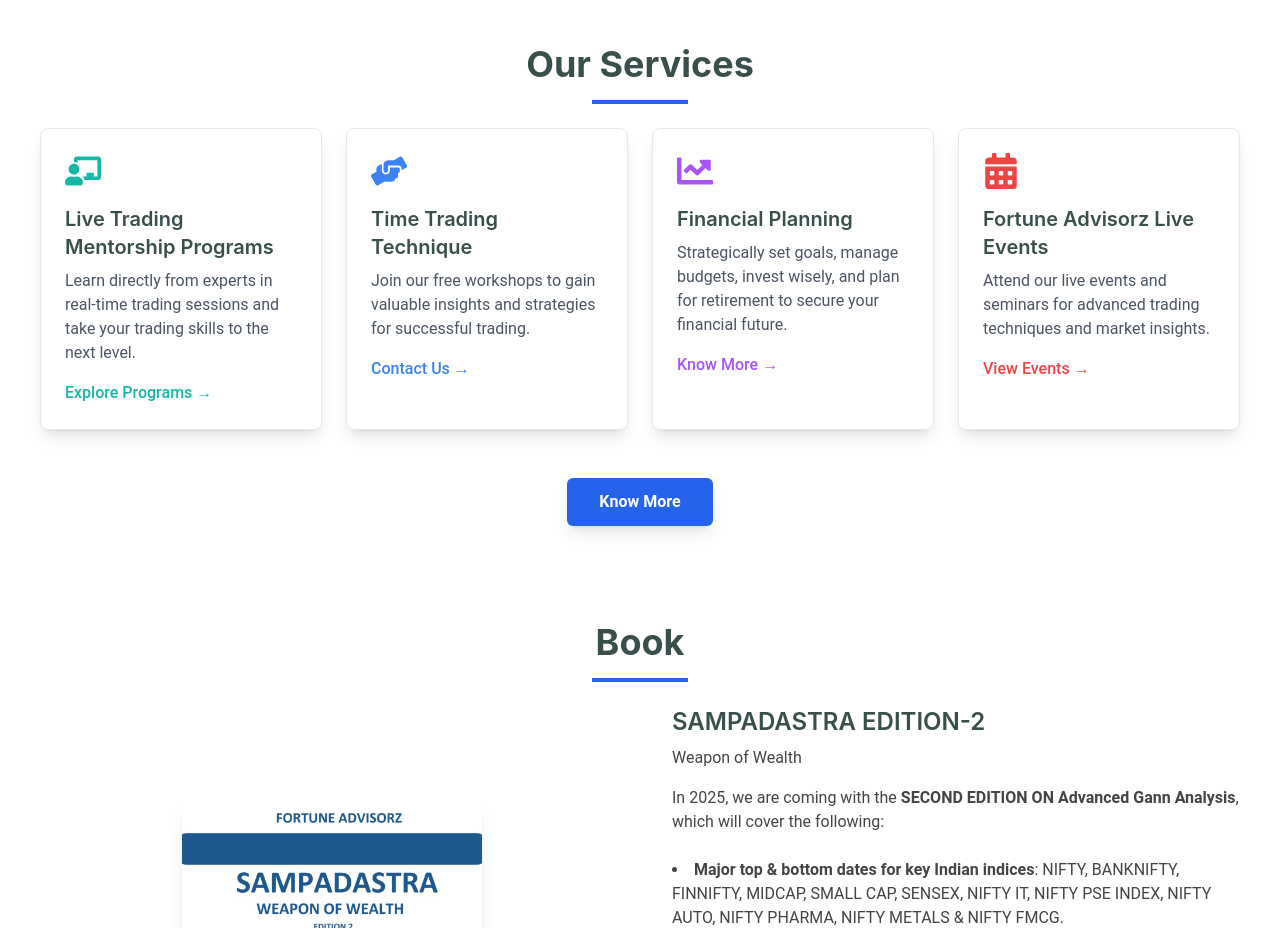
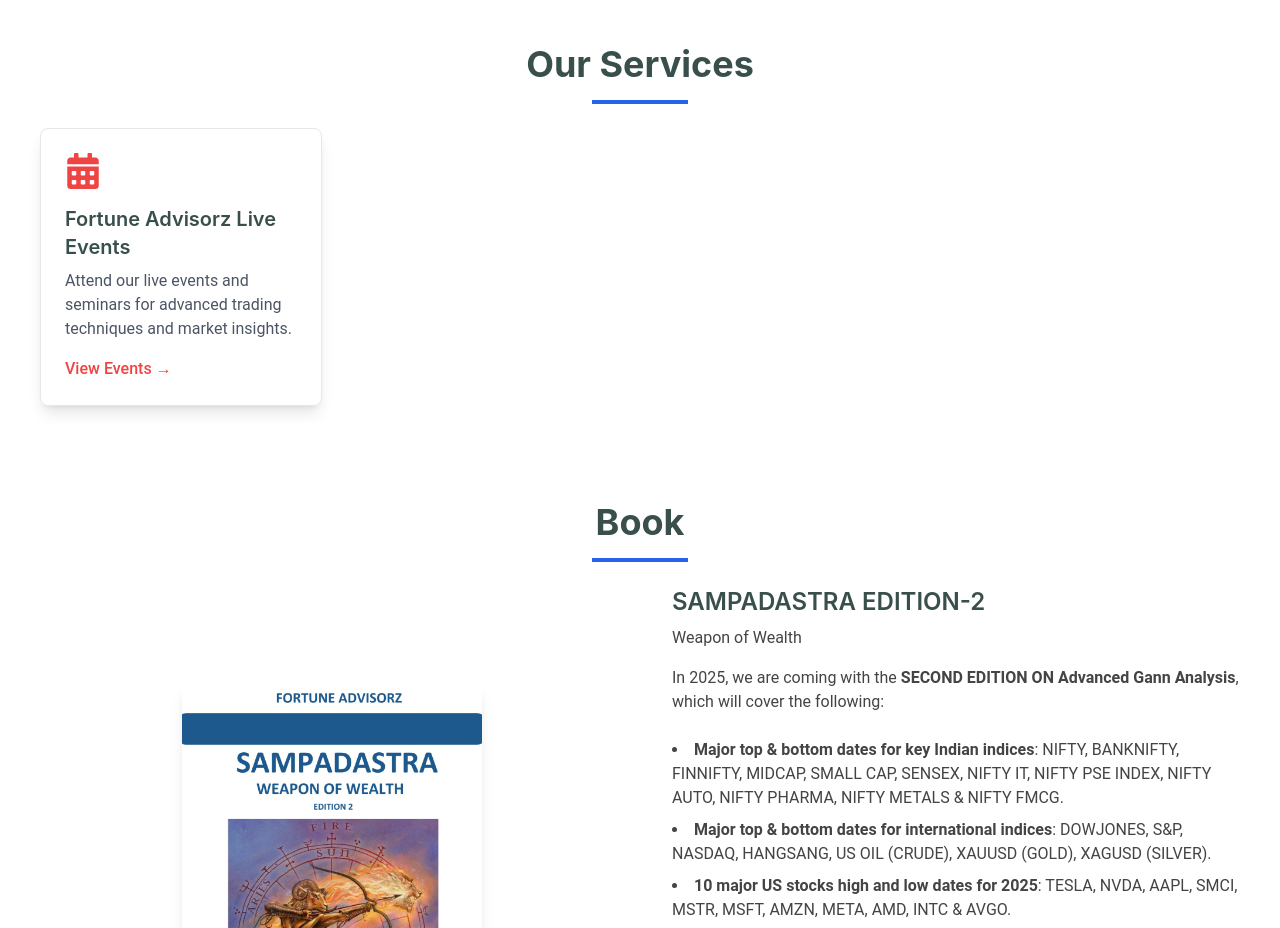
Before and after one commit to Sarvesh-24/FortuneWeb, a React (Create React App) app: page / in a window 1280 px wide. Shown: the part 2340-3268 px from the top of the page. Built offline with nearby package versions, Linux system fonts and the light colour scheme.

Commit message:
services.js updated

```diff
--- a/src/components/Services.js
+++ b/src/components/Services.js
@@ -1,93 +1,39 @@
-import React from 'react';
+import React, { useState, useEffect } from 'react';
 import { FaChalkboardTeacher, FaHandsHelping, FaChartLine, FaCalendarAlt } from 'react-icons/fa';
-import { motion } from 'framer-motion';
+import { motion, AnimatePresence } from 'framer-motion';
 
 const Services = () => {
+  const [showModal, setShowModal] = useState(false);
   const hasEvents = false; // Change to 'true' when events are available
+
+  // Close modal when ESC is pressed
+  useEffect(() => {
+    const handleKeyDown = (event) => {
+      if (event.key === "Escape") {
+        setShowModal(false);
+      }
+    };
+    window.addEventListener("keydown", handleKeyDown);
+    return () => window.removeEventListener("keydown", handleKeyDown);
+  }, []);
 
   const handleEventClick = (e) => {
     if (!hasEvents) {
       e.preventDefault();
-      alert("There are no events currently. Stay tuned for updates!");
+      setShowModal(true);
     }
   };
 
   return (
-    <section
-      id="services"
-      className="w-full px-4 py-8 bg-white dark:bg-gray-900 text-[#444444] dark:text-gray-300 font-roboto transition-colors duration-300"
-    >
+    <section id="services" className="w-full px-4 py-8 bg-white dark:bg-gray-900 text-[#444444] dark:text-gray-300 font-roboto transition-colors duration-300">
       <div className="w-full max-w-screen-xl mx-auto px-6 py-8">
-        {/* Section Title */}
         <h2 className="text-3xl md:text-4xl font-bold text-[#384f4b] text-center font-inter dark:text-white mb-4">
           Our Services
         </h2>
         <div className="w-24 h-1 bg-blue-600 mx-auto mb-6 dark:bg-blue-400"></div>
 
         <div className="grid grid-cols-1 gap-6 sm:grid-cols-2 md:grid-cols-2 lg:grid-cols-4">
-          {/* Card 1: Live Trading Mentorship Programs */}
-          <div className="rounded-lg border p-6 shadow-lg hover:shadow-xl transition dark:bg-gray-800 dark:text-white dark:border-gray-700">
-            <div className="text-4xl text-teal-500 mb-4 dark:text-teal-400">
-              <FaChalkboardTeacher />
-            </div>
-            <h3 className="text-xl font-semibold mb-2 dark:text-white">
-              Live Trading Mentorship Programs
-            </h3>
-            <p className="text-gray-600 mb-4 dark:text-gray-400">
-              Learn directly from experts in real-time trading sessions and take
-              your trading skills to the next level.
-            </p>
-            <a
-              href="/services"
-              className="text-teal-500 hover:underline font-medium dark:text-teal-400 dark:hover:text-teal-300"
-            >
-              Explore Programs →
-            </a>
-          </div>
-
-          {/* Card 2: Free Trading Workshop */}
-          <div className="rounded-lg border p-6 shadow-lg hover:shadow-xl transition dark:bg-gray-800 dark:text-white dark:border-gray-700">
-            <div className="text-4xl text-blue-500 mb-4 dark:text-blue-400">
-              <FaHandsHelping />
-            </div>
-            <h3 className="text-xl font-semibold mb-2 dark:text-white">
-              Time Trading Technique
-            </h3>
-            <p className="text-gray-600 mb-4 dark:text-gray-400">
-              Join our free workshops to gain valuable insights and strategies for
-              successful trading.
-            </p>
-            <a
-              href="#contact"
-              className="text-blue-500 hover:underline font-medium dark:text-blue-400 dark:hover:text-blue-300"
-            >
-              Contact Us →
-            </a>
-          </div>
-
-          {/* Card 3: Active Telegram Community */}
-          <div className="rounded-lg border p-6 shadow-lg hover:shadow-xl transition dark:bg-gray-800 dark:text-white dark:border-gray-700">
-            <div className="text-4xl text-purple-500 mb-4 dark:text-purple-400">
-              <FaChartLine />
-            </div>
-            <h3 className="text-xl font-semibold mb-2 dark:text-white">
-              Financial Planning
-            </h3>
-            <p className="text-gray-600 mb-4 dark:text-gray-400">
-              Strategically set goals, manage budgets, invest wisely, and plan for
-              retirement to secure your financial future.
-            </p>
-            <a
-              href="/mutualfunds"
-              className="text-purple-500 hover:underline font-medium dark:text-purple-400 dark:hover:text-purple-300"
-              target="_blank"
-              rel="noopener noreferrer"
-            >
-              Know More →
-            </a>
-          </div>
-
-          {/* Card 4: Fortune Advisorz Live Events */}
+          {/* Event Card with Modal */}
           <div className="rounded-lg border p-6 shadow-lg hover:shadow-xl transition dark:bg-gray-800 dark:text-white dark:border-gray-700">
             <div className="text-4xl text-red-500 mb-4 dark:text-red-400">
               <FaCalendarAlt />
@@ -96,8 +42,7 @@ const Services = () => {
               Fortune Advisorz Live Events
             </h3>
             <p className="text-gray-600 mb-4 dark:text-gray-400">
-              Attend our live events and seminars for advanced trading techniques
-              and market insights.
+              Attend our live events and seminars for advanced trading techniques and market insights.
             </p>
             <a
               href={hasEvents ? "/events" : "#"}
@@ -109,18 +54,39 @@ const Services = () => {
           </div>
         </div>
 
-        {/* Know More Button */}
-        <div className="text-center mt-6">
-          <motion.a
-            href="/services"
-            whileHover={{ scale: 1.05 }}
-            whileTap={{ scale: 0.95 }}
-            className="mt-6 inline-block px-8 py-3 bg-blue-600 text-white md:rounded-md font-semibold shadow-lg hover:bg-blue-700 hover:text-white transition duration-300 focus:outline-none focus:ring-2 focus:ring-blue-500 focus:ring-offset-2 dark:bg-blue-500 dark:hover:bg-blue-400"
-            aria-label="Learn more about our services"
-          >
-            Know More
-          </motion.a>
-        </div>
+        {/* Modal Popup */}
+        <AnimatePresence>
+          {showModal && (
+            <motion.div
+              className="fixed inset-0 flex items-center justify-center bg-black bg-opacity-50 backdrop-blur-sm z-50"
+              initial={{ opacity: 0 }}
+              animate={{ opacity: 1 }}
+              exit={{ opacity: 0 }}
+              onClick={() => setShowModal(false)}
+            >
+              <motion.div
+                className="bg-white dark:bg-gray-800 rounded-2xl shadow-lg p-6 max-w-md w-full mx-4 relative"
+                initial={{ y: -50, opacity: 0 }}
+                animate={{ y: 0, opacity: 1 }}
+                exit={{ y: -50, opacity: 0 }}
+                onClick={(e) => e.stopPropagation()} // Prevent closing when clicking inside
+              >
+                <h3 className="text-2xl font-semibold text-gray-800 dark:text-white">
+                  No Events Available
+                </h3>
+                <p className="text-gray-600 dark:text-gray-300 mt-2">
+                  Currently, there are no live events. Stay tuned! We'll update this section when new events are available.
+                </p>
+                <button
+                  className="mt-4 px-4 py-2 bg-red-500 text-white rounded-lg hover:bg-red-600 transition"
+                  onClick={() => setShowModal(false)}
+                >
+                  Close
+                </button>
+              </motion.div>
+            </motion.div>
+          )}
+        </AnimatePresence>
       </div>
     </section>
   );
```
